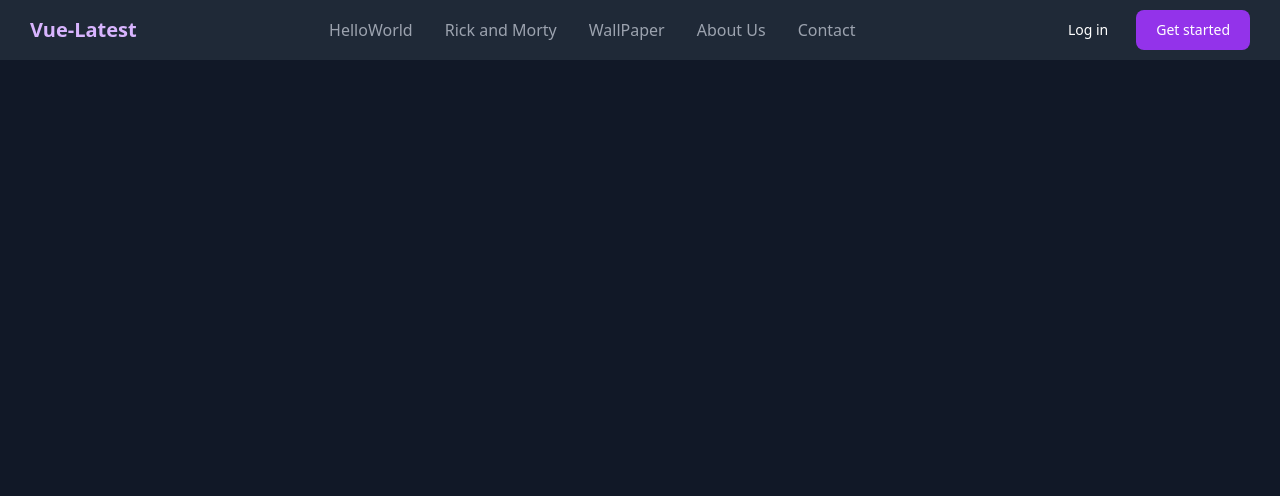
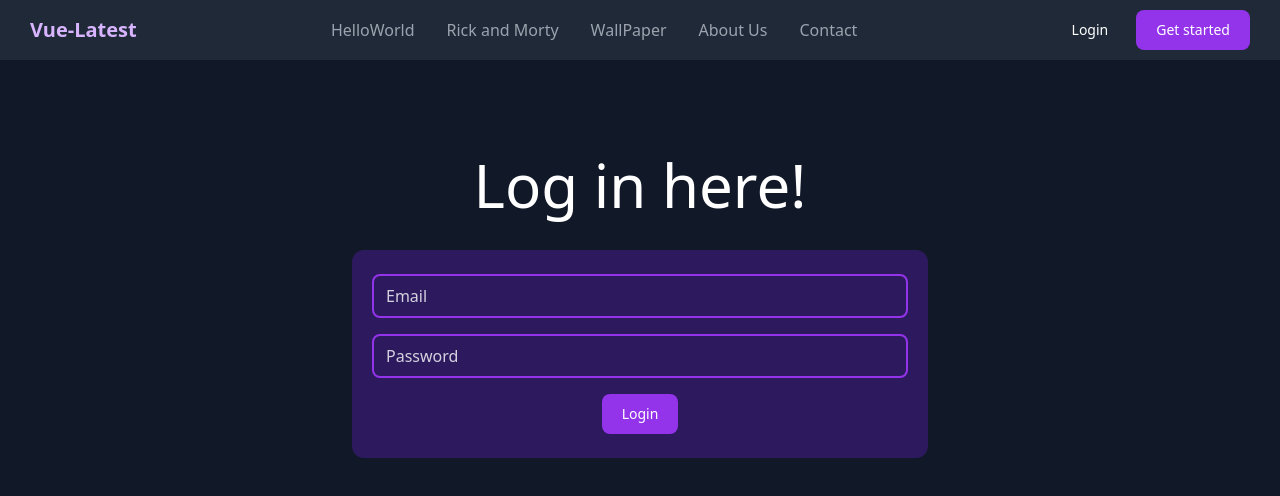
Before and after one commit to DipeniFlair/vue-latest, a Vue app: page /Login in a window 1280 px wide. Shown: the top 496 px of the page. Built offline with nearby package versions, Linux system fonts and the light colour scheme.

Commit message:
feat: Added login page UI simple

```diff
--- a/src/assets/css/style.css
+++ b/src/assets/css/style.css
@@ -28,6 +28,14 @@
     }
 
     .btn {
-        @apply bg-primary-700 text-white py-3 px-5 rounded hover:bg-primary-900;
+        @apply bg-primary-600 text-white font-medium rounded-lg text-sm px-4 lg:px-5 py-2 lg:py-2.5 hover:bg-primary-700 focus:outline-none;
+    }
+
+    .inputField:not(:first-child), .formBtnBox {
+        @apply mt-4;
+    }
+
+    .inputField input {
+        @apply w-full bg-transparent transition-all rounded-lg border-2 border-primary-600 focus:border-white ring-0 outline-none focus:ring-0 placeholder:text-white placeholder:opacity-80;
     }
 }
--- a/src/components/header/navbar.vue
+++ b/src/components/header/navbar.vue
@@ -7,7 +7,7 @@
                     <span class="self-center text-xl font-semibold whitespace-nowrap">Vue-Latest</span>
                 </router-link>
                 <div class="flex items-center lg:order-2">
-                    <a href="#" class="text-white focus:ring-4 font-medium rounded-lg text-sm px-4 lg:px-5 py-2 lg:py-2.5 mr-2 hover:bg-gray-700 focus:outline-none">Log in</a>
+                    <router-link to="/Login" class="text-white focus:ring-4 font-medium rounded-lg text-sm px-4 lg:px-5 py-2 lg:py-2.5 mr-2 hover:bg-gray-700 focus:outline-none">Login</router-link>
                     <a href="#" class="text-white font-medium rounded-lg text-sm px-4 lg:px-5 py-2 lg:py-2.5 bg-primary-600 hover:bg-primary-700 focus:outline-none">Get started</a>
                     <button data-collapse-toggle="main-mobile-menu" type="button" class="inline-flex items-center p-2 ml-1 text-sm rounded-lg lg:hidden focus:outline-none text-gray-400 hover:bg-gray-700" aria-controls="mobile-menu-2" aria-expanded="false">
                         <span class="sr-only">Open main menu</span>
--- a/src/router/index.js
+++ b/src/router/index.js
@@ -4,6 +4,7 @@ import HelloWorld from "../views/pages/HelloWorld.vue";
 import TheWelcome from "../views/pages/TheWelcome.vue";
 import RickAndMorty from "../views/pages/RickAndMorty.vue";
 import WallPaper from "../views/pages/WallPaper.vue";
+import Login from "../views/auth/login.vue";
 
 
 
@@ -32,6 +33,12 @@ const routes = [
     component: WallPaper,
   },
 
+  {
+    path: "/Login",
+    name: "Login",
+    component: Login,
+  },
+
 ];
 
 
--- /dev/null
+++ b/src/views/auth/login.vue
@@ -0,0 +1,35 @@
+<template>
+    <section class="py-20 text-center text-white">
+      <div class="container">
+        <h1 class="text-[60px] mb-5">Log in here!</h1>
+        <div class="max-w-xl mx-auto">
+            <div class="bg-purple-900 bg-opacity-50 rounded-xl px-5 py-6">
+                <form action="" method="post" class="" id="loginForm">
+                    <div class="inputField">
+                        <input type="email" name="" id="" placeholder="Email" required>
+                    </div>
+                    <div class="inputField">
+                        <input type="password" name="" id="" placeholder="Password" required>
+                    </div>
+                    <div class="formBtnBox">
+                        <button type="submit" class="btn">Login</button>
+                    </div>
+                </form>
+            </div>
+        </div>
+      </div>
+    </section>
+  </template>
+  <script>
+  export default {
+    name: "Login",
+    data() {
+      return {
+
+      };
+    },
+    created () {
+      document.title = "Login Here";
+    }
+  }
+  </script>
```
